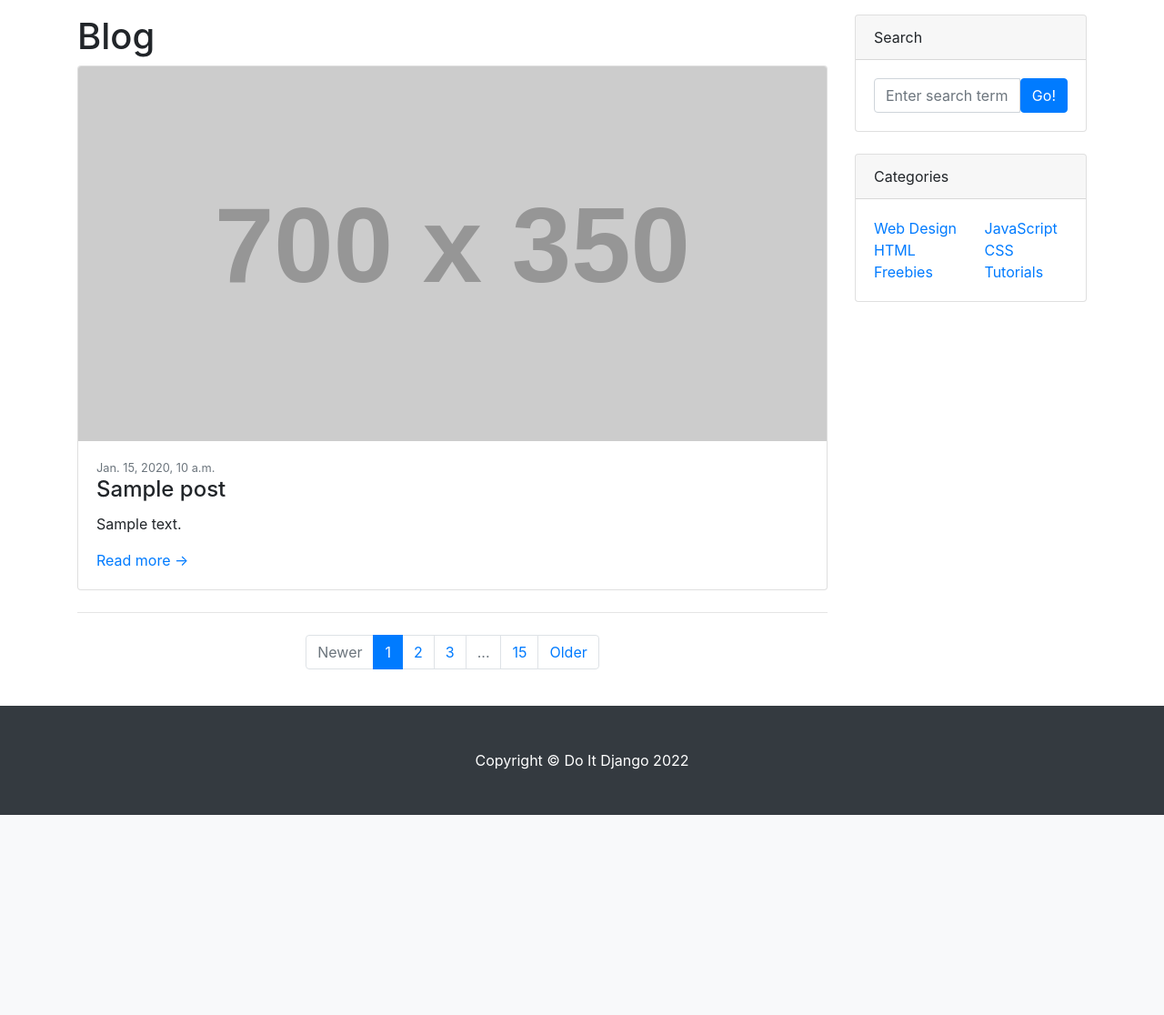
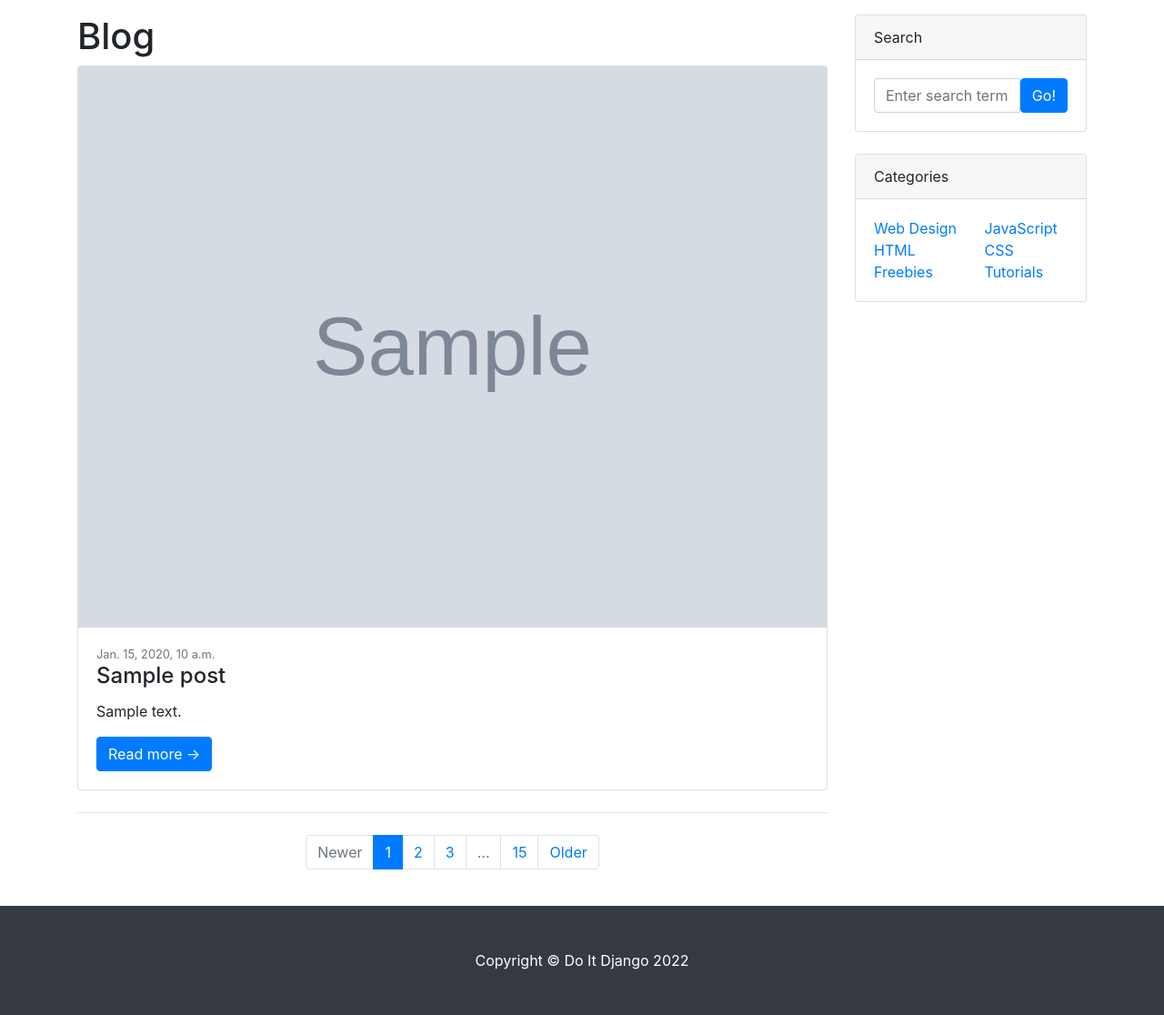
Before and after one commit to kbannie/Django_pa_main, a Django app: page /blog/ in a window 1280 px wide. Shown: the part 56-1172 px from the top of the page at 91% size. Before the commit the page ends 952 px from the top, so only its background shows below. Run offline with Django 4.2, Linux system fonts and the light colour scheme; tables that the repository leaves empty hold one stand-in row (values such as "Sample post"); grey boxes marked "Sample" are stand-in pictures; grey boxes labelled with a size stand in for pictures from a placeholder-image service; some libraries are stand-ins or nearby versions.

Commit message:
포스트 목록 페이지에 대표 이미지 출력하기

```diff
--- a/Django_pa_prj/settings.py
+++ b/Django_pa_prj/settings.py
@@ -9,7 +9,7 @@ https://docs.djangoproject.com/en/4.0/topics/settings/
 For the full list of settings and their values, see
 https://docs.djangoproject.com/en/4.0/ref/settings/
 """
-
+import os
 from pathlib import Path
 
 # Build paths inside the project like this: BASE_DIR / 'subdir'.
@@ -118,6 +118,8 @@ USE_TZ = False
 # https://docs.djangoproject.com/en/4.0/howto/static-files/
 
 STATIC_URL = 'static/'
+MEDIA_URL='/media/'
+MEDIA_ROOT=os.path.join(BASE_DIR,'_media')
 
 # Default primary key field type
 # https://docs.djangoproject.com/en/4.0/ref/settings/#default-auto-field
--- a/Django_pa_prj/urls.py
+++ b/Django_pa_prj/urls.py
@@ -16,8 +16,12 @@ Including another URLconf
 from django.contrib import admin
 from django.urls import path, include
 
+from django.conf import settings
+from django.conf.urls.static import static
+
 urlpatterns = [
     path('blog/', include('blog.urls')),
     path('admin/', admin.site.urls),
     path('',include('single_pages.urls')),
 ]
+urlpatterns+=static(settings.MEDIA_URL,document_root=settings.MEDIA_ROOT)
--- a/blog/models.py
+++ b/blog/models.py
@@ -3,6 +3,8 @@ from django.db import models
 class Post(models.Model):
     title=models.CharField(max_length=50)  #짧은 내용
     content=models.TextField()  #긴 내용
+
+    head_image=models.ImageField(upload_to='blog/images/%Y/%m/%d/',blank=True)
 
     created_at=models.DateTimeField(auto_now_add=True) #현재시간 작성
     updated_at = models.DateTimeField(auto_now=True) #수정된 시간만 수정
--- a/blog/templates/blog/post_list.html
+++ b/blog/templates/blog/post_list.html
@@ -1,6 +1,6 @@
 <!DOCTYPE html>
 {% load static %}
-<html lang="en">
+<html lang="ko">
 <head>
   <meta charset="UTF-8">
   <meta http-equiv="X-UA-Compatible" content="IE=edge">
@@ -87,12 +87,12 @@
         {% for p in post_list %}
           <!-- Blog post-->
         <div class="card mb-4">
-          <a href="#!"><img class="card-img-top" src="https://dummyimage.com/700x350/dee2e6/6c757d.jpg" alt="..." /></a>
+          <a href="#!"><img class="card-img-top" src="{{p.head_image.url}}" alt="..." /></a>
           <div class="card-body">
               <div class="small text-muted">{{p.created_at}}</div>
               <h2 class="card-title h4">{{p.title}}</h2>
               <p class="card-text">{{p.content}}</p>
-              <a class="{{p.get_absolute_url}}" href="#!">Read more →</a>
+              <a class="btn btn-primary" href="{{p.get_absolute_url}}">Read more →</a>
           </div>
       </div>
           {% endfor %}
```
Also changed, not shown: 1 other file.
